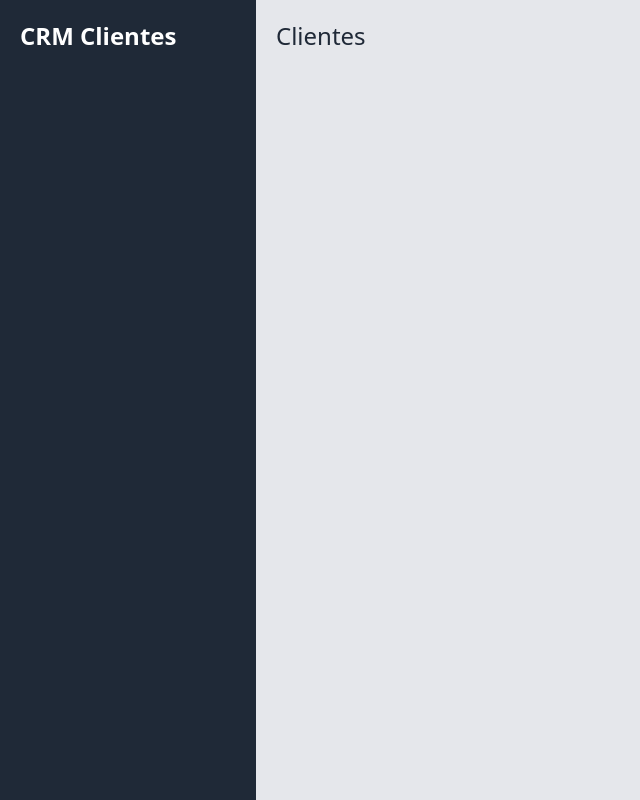
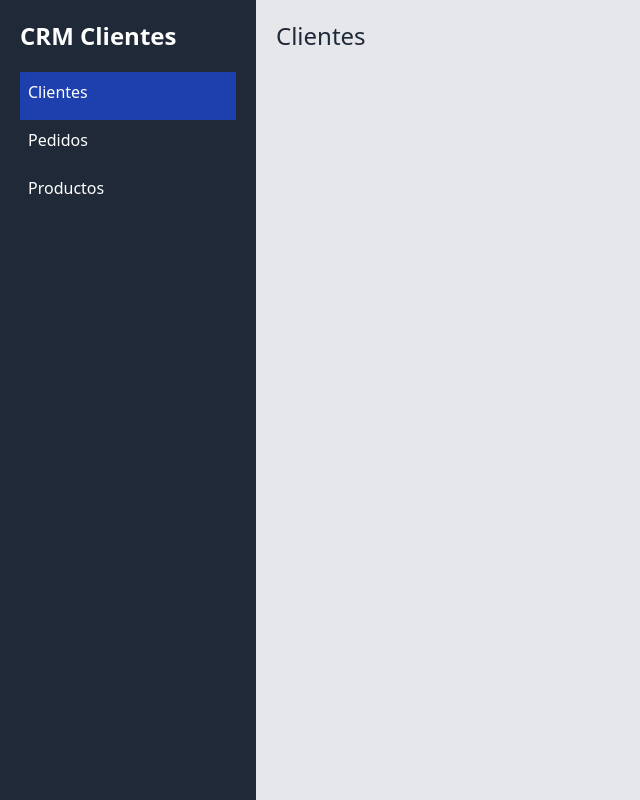
Before and after one commit to developaul/crmclientsadministration-next, a Next.js app: page / in a window 1280 px wide. Shown: the whole page, without its empty margins (0-640 px from the left). Built offline with nearby package versions, Linux system fonts and the light colour scheme.

Commit message:
[update] nav added

```diff
--- a/components/Sidebar.jsx
+++ b/components/Sidebar.jsx
@@ -1,9 +1,40 @@
+import Link from 'next/link'
+import { useRouter } from 'next/router'
+import { useMemo } from 'react'
+
 const Sidebar = () => {
+  const router = useRouter()
+  const currentPathName = useMemo(() => router.pathname, [router.pathname])
+
   return (
     <aside className="bg-gray-800 sm:w-1/3 xl:w-1/5 sm:min-h-screen p-5">
       <div>
         <p className="text-white text-2xl font-black">CRM Clientes</p>
       </div>
+
+      <nav className="mt-5 list-none">
+        <li className={currentPathName === '/' ? 'bg-blue-800 p-2' : 'p-2'}>
+          <Link href="/">
+            <a className="text-white mb-2 block">
+              Clientes
+            </a>
+          </Link>
+        </li>
+        <li className={currentPathName === '/pedidos' ? 'bg-blue-800 p-2' : 'p-2'}>
+          <Link href="/pedidos">
+            <a className="text-white mb-2 block">
+              Pedidos
+            </a>
+          </Link>
+        </li>
+        <li className={currentPathName === '/productos' ? 'bg-blue-800 p-2' : 'p-2'}>
+          <Link href="/productos">
+            <a className="text-white block">
+              Productos
+            </a>
+          </Link>
+        </li>
+      </nav>
     </aside>
   )
 }
```
